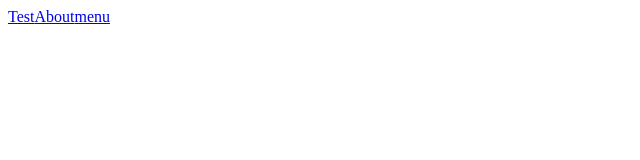
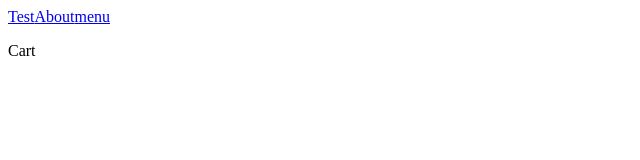
Before and after one commit to Kybbe/fire-turtles, a React (Create React App) app: page /cart in a window 1280 px wide. Before the commit this address had no page. Shown: the top 160 px of the page, without its empty margins (0-640 px from the left). Built offline with nearby package versions, Linux system fonts and the light colour scheme.

Commit message:
Created Cart.js, added route to HOME

```diff
--- a/src/App.js
+++ b/src/App.js
@@ -2,9 +2,12 @@ import './App.css';
 import { Route, Routes } from 'react-router-dom';
 
 import Navbar from './components/Navbar';
+import Cart from './components/Cart';
+
 import Menu from './views/Menu';
 import Test from './views/Test';
 import AboutUs from './views/AboutUs';
+
 
 function App() {
   return (
@@ -14,6 +17,7 @@ function App() {
         <Route path="/" element={<Test />} />
         <Route path='/about' element={<AboutUs />} />
         <Route path='/menu' element={<Menu />} />
+        <Route path='/cart' element={<Cart />} />
       </Routes>
     </div>
   );
--- /dev/null
+++ b/src/components/Cart.js
@@ -0,0 +1,7 @@
+function Cart() {
+    return(
+        <p>Cart</p>
+    )
+}
+
+export default Cart;
```
